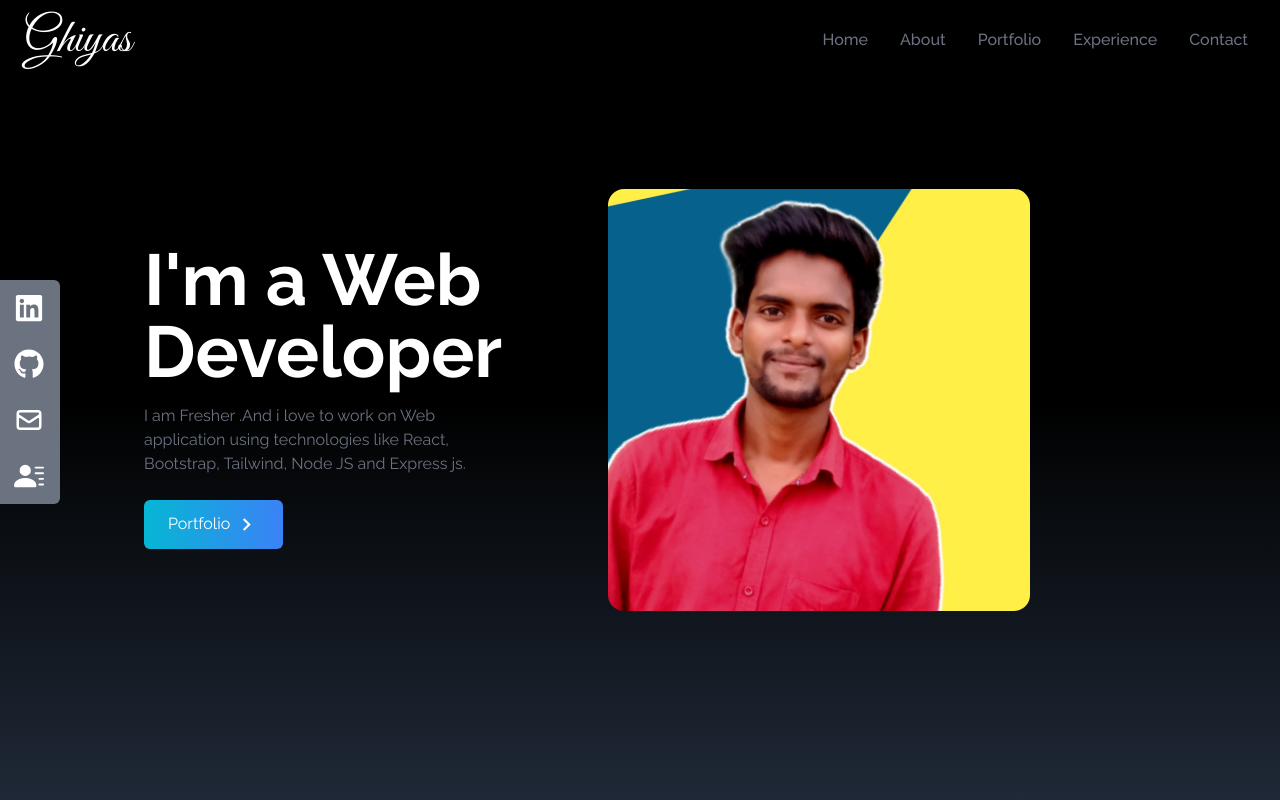
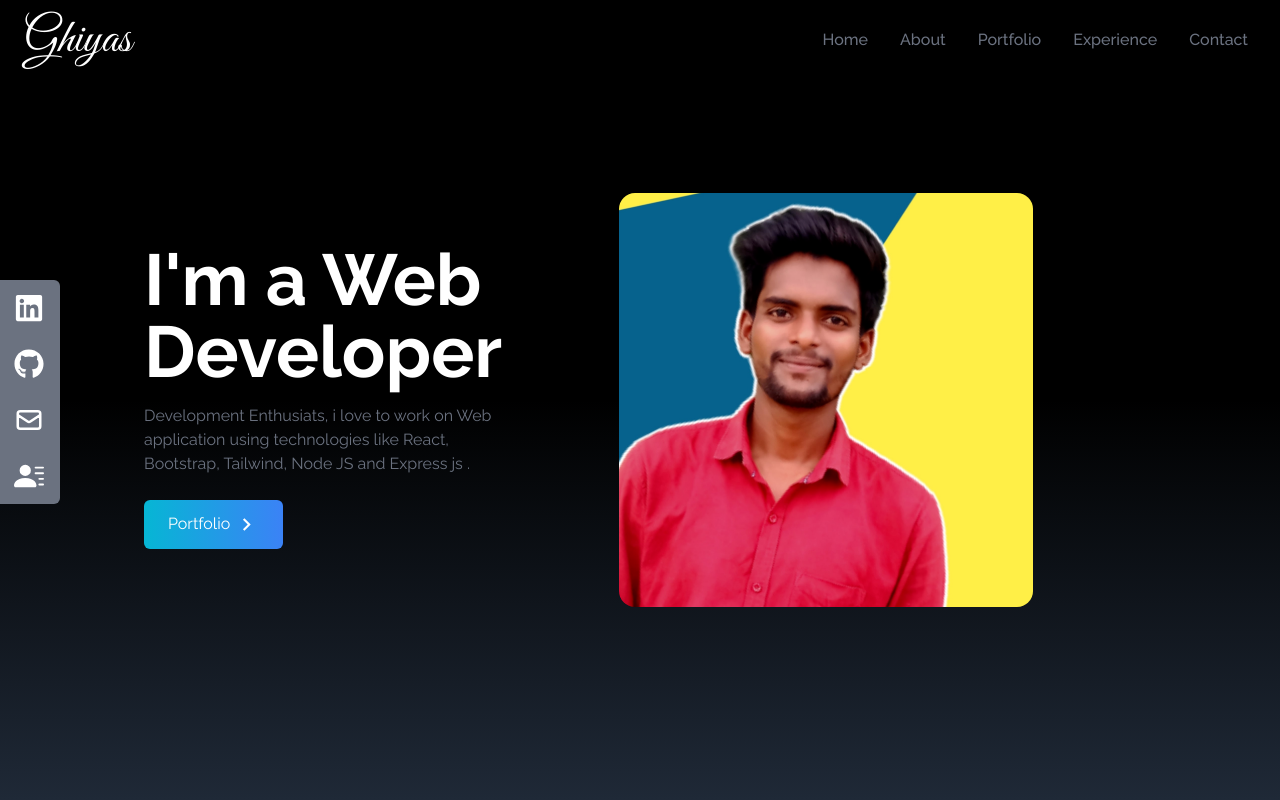
Before and after one commit to Mohammad-Ghiyasuddin/my-portfolio, a React (Create React App) app: page / in a window 1280 px wide. Shown: the top 800 px of the page. Built offline with nearby package versions, Linux system fonts and the light colour scheme.

Commit message:
Update Home.jsx

```diff
--- a/src/components/Home.jsx
+++ b/src/components/Home.jsx
@@ -13,9 +13,9 @@ const Home = () => {
                     I'm a Web Developer
                 </h2>
                 <p className="text-gray-500 py-4 mx-w-md">
-                    I am Fresher .And i love to work on Web application
+                    Development Enthusiats, i love to work on Web application
                      using technologies like  React, Bootstrap, Tailwind,
-                    Node JS and Express js.
+                    Node JS and Express js .
                 </p>
 
                 <div>
```
